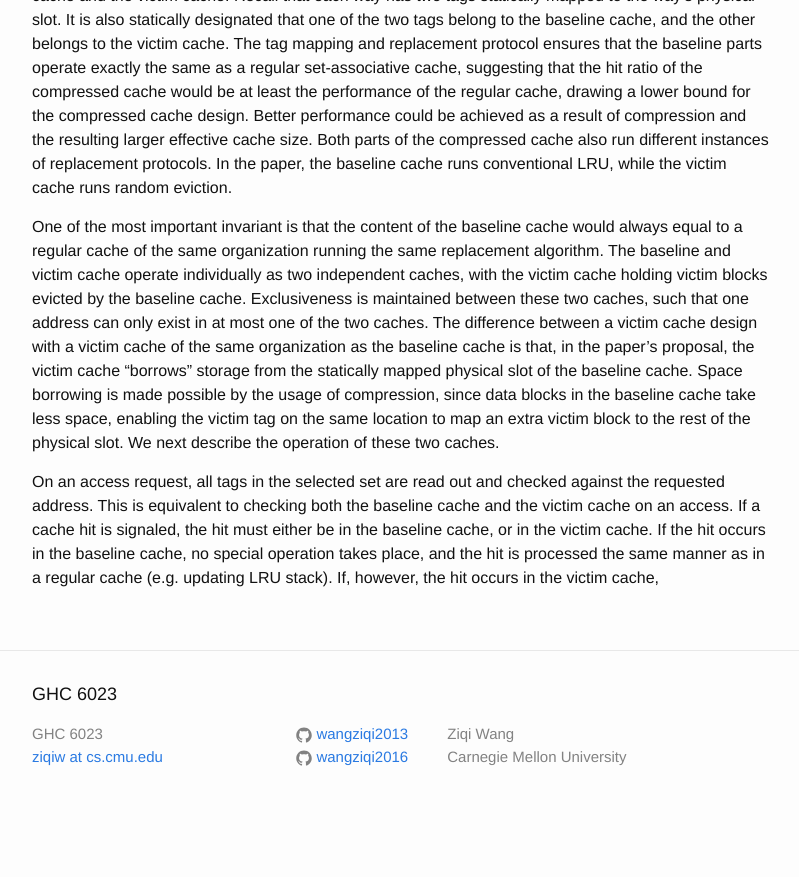
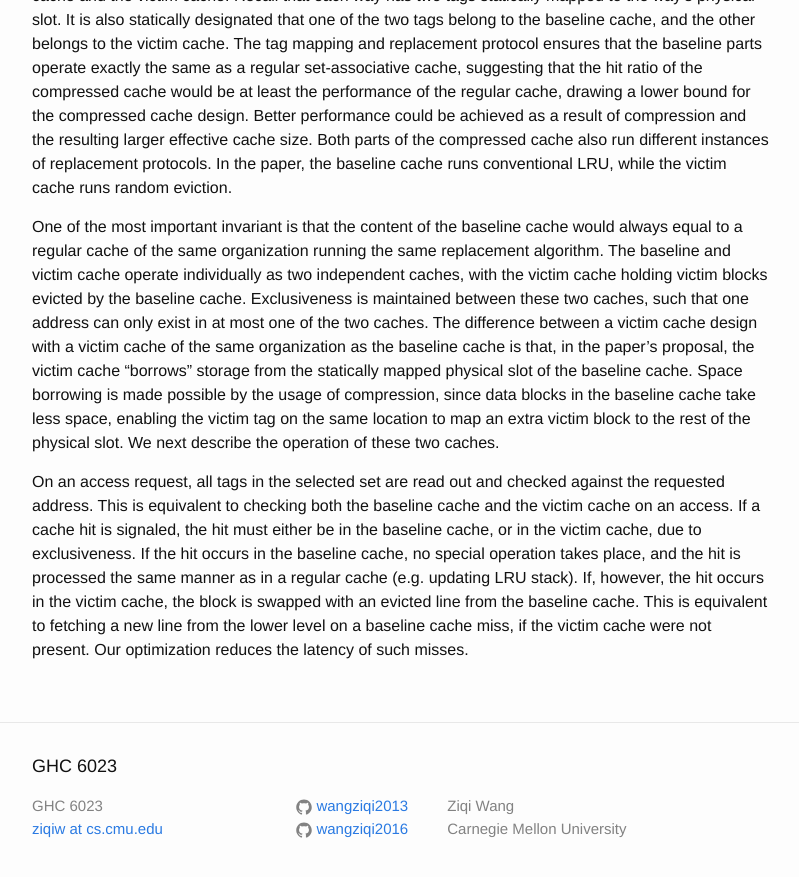
Before and after one commit to wangziqi2013/wangziqi2013.github.io, a Jekyll site: the page built from _posts/2020-06-11-base-victim.markdown, in a window 1280 px wide and 900 px high, scrolled down 1291 px. Shown: the top 877 px of the window, without its empty margins (238-1037 px from the left). Built offline with Jekyll 4.4.1, drawn with Linux system fonts in a browser that asks for light colours; before the commit the page ends 2119 px from its top, so only the background shows below that.

Commit message:
Addng victim miss

```diff
--- a/_posts/2020-06-11-base-victim.markdown
+++ b/_posts/2020-06-11-base-victim.markdown
@@ -64,7 +64,9 @@ slot. We next describe the operation of these two caches.
 
 On an access request, all tags in the selected set are read out and checked against the requested address. This is equivalent
 to checking both the baseline cache and the victim cache on an access.
-If a cache hit is signaled, the hit must either be in the baseline cache, or in the victim cache.
+If a cache hit is signaled, the hit must either be in the baseline cache, or in the victim cache, due to exclusiveness.
 If the hit occurs in the baseline cache, no special operation takes place, and the hit is processed the same manner as in
 a regular cache (e.g. updating LRU stack).
-If, however, the hit occurs in the victim cache,
+If, however, the hit occurs in the victim cache, the block is swapped with an evicted line from the baseline cache.
+This is equivalent to fetching a new line from the lower level on a baseline cache miss, if the victim cache were not
+present. Our optimization reduces the latency of such misses.
```
